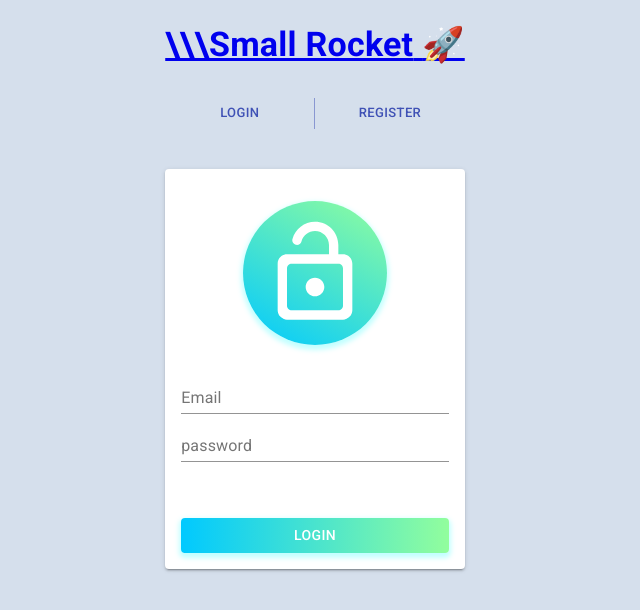
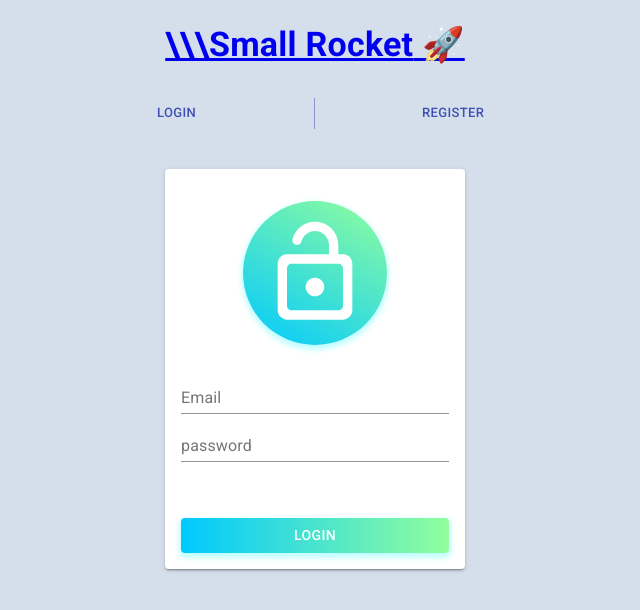
Before and after one commit to marcin-zajac/small-racket, a React (Create React App) app in the folder client/: page /auth/login in a window 1280 px wide. Shown: the top 610 px of the page, without its empty margins (325-965 px from the left). Built offline with nearby package versions, Linux system fonts and the light colour scheme.

Commit message:
fix css bugs in App.js

```diff
--- a/client/src/components/molecues/LoginForm/LoginForm.js
+++ b/client/src/components/molecues/LoginForm/LoginForm.js
@@ -10,7 +10,7 @@ const useStyles = makeStyles((theme) => ({
     display: 'flex',
     flexWrap: 'wrap',
     marginTop: theme.spacing(5),
-    width: '100%',
+    width: '300px',
     height: theme.spacing(50),
     padding: theme.spacing(2),
   },
--- a/client/src/components/molecues/RegisterForm/RegisterForm.js
+++ b/client/src/components/molecues/RegisterForm/RegisterForm.js
@@ -11,7 +11,7 @@ const useStyles = makeStyles((theme) => ({
     display: 'flex',
     flexWrap: 'wrap',
     marginTop: theme.spacing(5),
-    width: '100%',
+    width: '300px',
     height: theme.spacing(56),
     padding: theme.spacing(2),
   },
--- a/client/src/theme.js
+++ b/client/src/theme.js
@@ -10,8 +10,6 @@ const theme = createMuiTheme({
         body: {
           backgroundColor: '#d5dfec',
           color: 'white',
-          display: 'flex',
-          justifyContent: 'center',
         },
         formBtn: {
           marginTop: 20,
```
